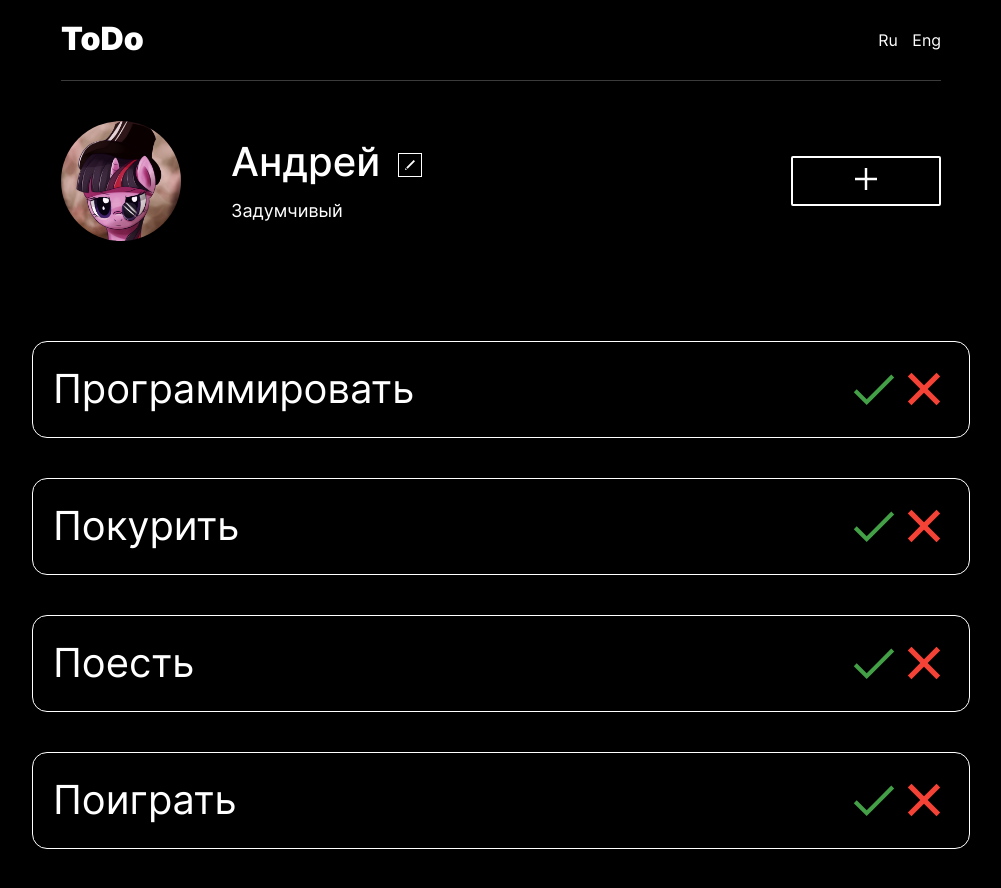
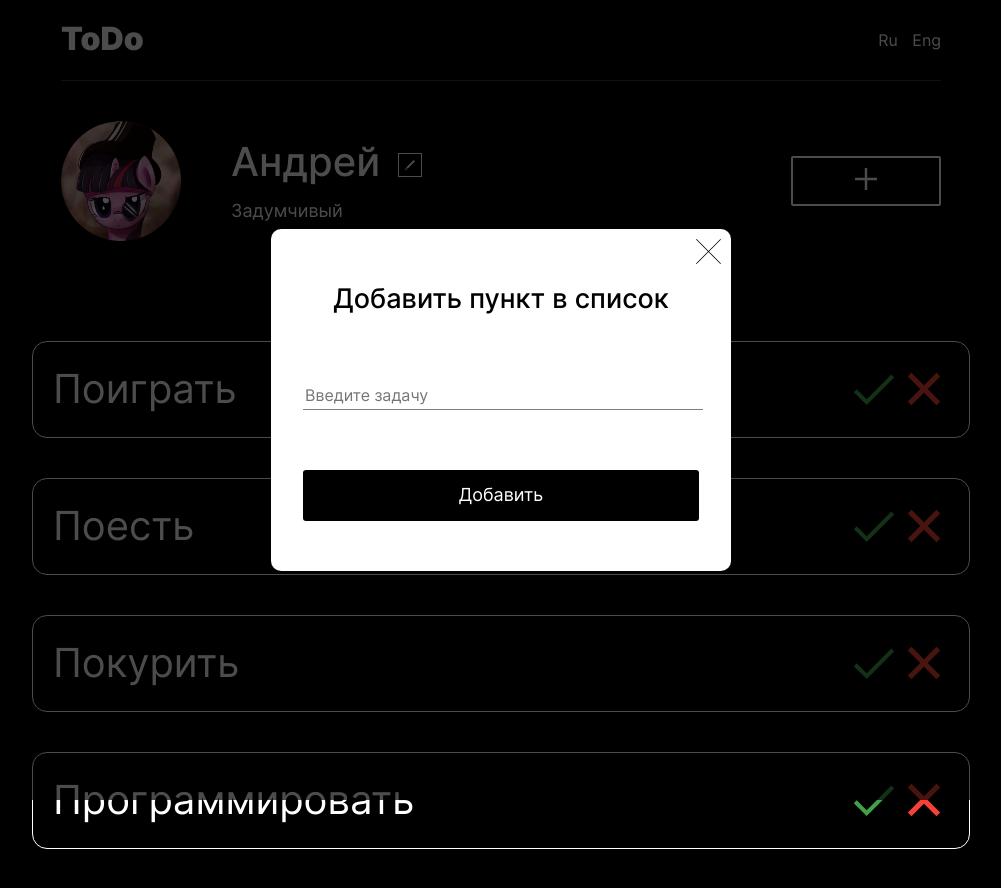
Before and after one commit to dvlprrr/ToDo, a plain HTML site: page index.html in a window 1280 px wide. Both pictures are taken after a click on the button 1005 px from the left and 180 px from the top of the page. Shown: the whole page, without its empty margins (139-1140 px from the left). Drawn offline with Linux system fonts and the light colour scheme.

Commit message:
Create functional for toDo

```diff
--- a/blocks/popup/__content/popup__content.css
+++ b/blocks/popup/__content/popup__content.css
@@ -3,10 +3,8 @@
   color: black;
   width: 100%;
   max-width: 400px;
-  height: 400px;
-  padding: 30px;
+  padding: 50px 30px;
   position: relative;
-  padding-top: 40px;
   border-radius: 10px;
   align-self: center;
 }
--- /dev/null
+++ b/blocks/todo/__block/_type/_complete/todo__block_type_complete.css
@@ -0,0 +1,3 @@
+.todo__block_type_complete {
+  background-color: green;
+}
--- a/index.html
+++ b/index.html
@@ -61,6 +61,24 @@
           <button class="popup__close"></button>
         </div>
       </div>
+      <div class="popup popup__add">
+        <div class="popup__content">
+          <form class="popup__form popup-add__form" action="">
+            <fieldset class="popup__main">
+              <h2 class="popup__title">Добавить пункт в список</h2>
+              <input
+                placeholder="Введите задачу"
+                class="popup__input popup__input_add"
+                name="task"
+                value=""
+                type="text"
+              />
+              <button type="submit" class="popup__confirm">Добавить</button>
+            </fieldset>
+          </form>
+          <button class="popup__close popup__close-add"></button>
+        </div>
+      </div>
     </div>
     <template id="template">
       <div class="todo__block">
--- a/pages/style.css
+++ b/pages/style.css
@@ -35,3 +35,4 @@
 @import url(../blocks/todo/__button/todo__button.css);
 @import url(../blocks/todo/__button/_type/_accept/todo__button_type_accept.css);
 @import url(../blocks/todo/__button/_type/_reject/todo__butto_type_reject.css);
+@import url(../blocks/todo/__block/_type/_complete/todo__block_type_complete.css);
--- a/scripts/index.js
+++ b/scripts/index.js
@@ -9,22 +9,63 @@ const profileStatus = document.querySelector(".profile__status");
 const popupForm = document.querySelector(".popup__form");
 const initialItem = ["Программировать", "Покурить", "Поесть", "Поиграть"]
 const todo = document.querySelector(".todo")
+const popupAdd = document.querySelector(".popup__add")
+const addButton = document.querySelector(".profile__button_add")
+const buttonCloseAdd = document.querySelector(".popup__close-add")
+const inputAdd = document.querySelector(".popup__input_add")
+const addForm = document.querySelector(".popup-add__form")
+
 // Функции
 function openPopup(popup) {
   popup.classList.add("popup_is-opened");
   inputName.value = profileName.textContent;
   inputStatus.value = profileStatus.textContent;
 }
+
 function closePopup(popup) {
   popup.classList.remove("popup_is-opened");
 }
+
 function formSubmitHandler(evt) {
   evt.preventDefault();
   profileName.textContent = inputName.value;
   profileStatus.textContent = inputStatus.value;
   closePopup(popupEdit);
-  console.log(evt.type);
 }
+function deleteItem(evt) {
+  evt.target.closest(".todo__block").remove()
+  console.log(evt.target)
+}
+function completeItem(evt) {
+  evt.target.closest(".todo__block").classList.toggle("todo__block_type_complete")
+}
+function renderItem(text) {
+  const template = document.querySelector("#template").content
+  const listItem = template.cloneNode(true)
+  const textElement = listItem.querySelector(".todo__text")
+  const rejectButton = listItem.querySelector(".todo__button_type_reject")
+  const acceptButton = listItem.querySelector(".todo__button_type_accept")
+  textElement.textContent = text
+  rejectButton.addEventListener("click", deleteItem)
+  acceptButton.addEventListener("click", completeItem)
+  todo.prepend(listItem)
+}
+
+function renderList(array) {
+  array.forEach(element => {
+    renderItem(element)
+  });
+}
+renderList(initialItem)
+
+function addElement(evt) {
+  evt.preventDefault();
+  let inputValue = inputAdd.value
+  renderItem(inputValue)
+  closePopup(popupAdd)
+  addForm.reset()
+}
+
 
 //Обработчики события
 editButton.addEventListener("click", () => {
@@ -35,19 +76,11 @@ closeButton.addEventListener("click", () => {
 });
 popupForm.addEventListener("submit", formSubmitHandler);
 
-function renderItem(text) {
-  const template = document.querySelector("#template").content
+addButton.addEventListener("click", () => {
+  openPopup(popupAdd)
+})
 
-  const listItem = template.cloneNode(true)
-  const textElement = listItem.querySelector(".todo__text")
-  textElement.textContent = text
-  todo.append(listItem)
-  console.log(textElement)
-}
-
-function renderList(array) {
-  array.forEach(element => {
-    renderItem(element)
-  });
-}
-renderList(initialItem)
+buttonCloseAdd.addEventListener("click", () => {
+  closePopup(popupAdd)
+})
+addForm.addEventListener("submit", addElement)
```
